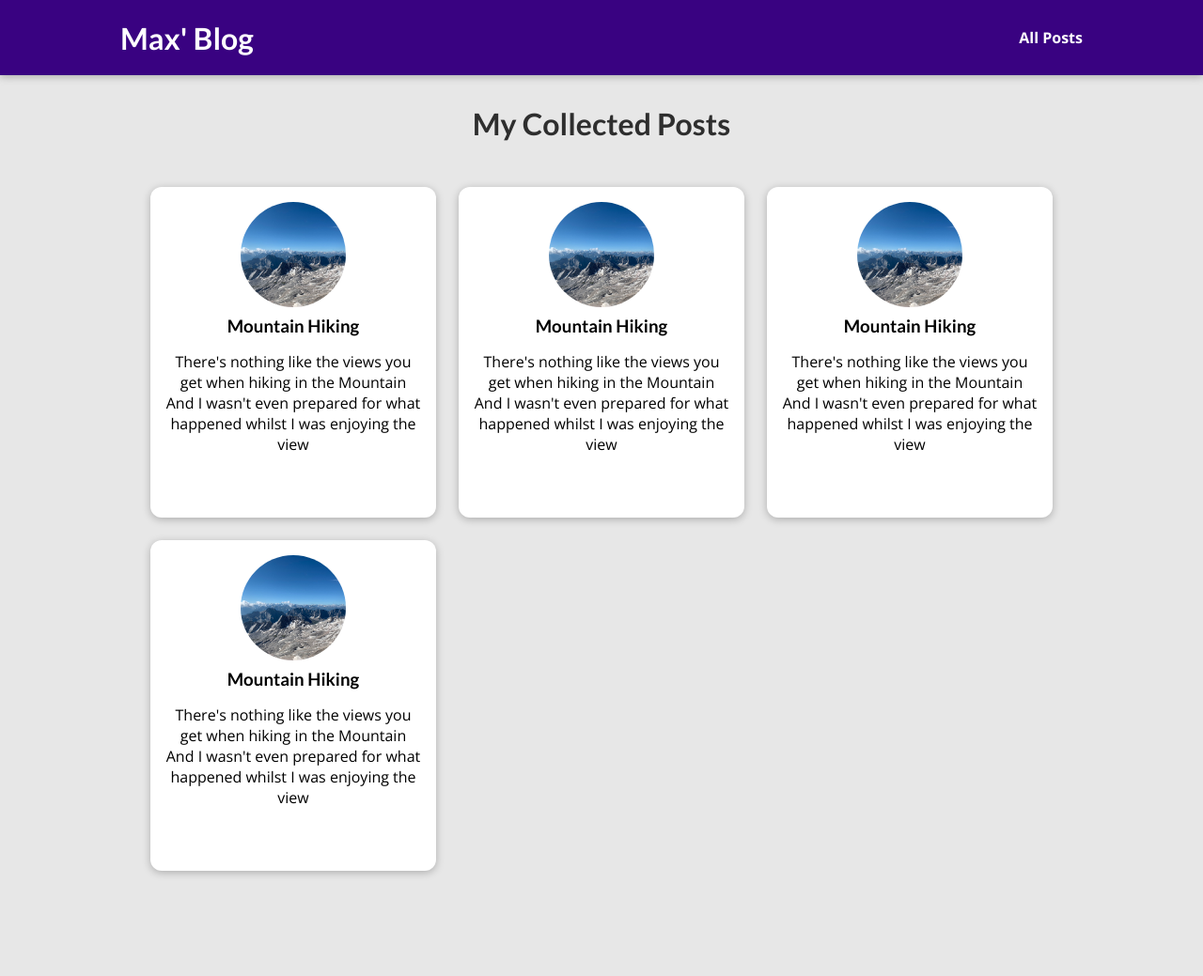
After one commit to Kingleopard168/Project-blog-simple, a Django app: page /blog/posts/ in a window 1280 px wide. The commit adds this page. Shown: the whole page at 94% size. Run offline with Django 4.2, Linux system fonts and the light colour scheme.

Commit message:
DAY03_Blog
How to link css and html file

```diff
--- /dev/null
+++ b/my_site/blog/static/blog/all-posts.css
@@ -0,0 +1,43 @@
+body {
+    background-color: #e7e7e7;
+  }
+
+  #main-navigation {
+    background-color: #390281;
+    box-shadow: 0 2px 8px rgba(0, 0, 0, 0.25);
+  }
+
+  #all-posts {
+    margin: 7rem auto;
+    width: 90%;
+    max-width: 60rem;
+  }
+
+  #all-posts h2 {
+    text-align: center;
+    font-size: 2rem;
+    color: #2e2e2e;
+    margin: 3rem 0;
+  }
+
+  ul {
+    list-style: none;
+    margin: 0;
+    padding: 0;
+    display: grid;
+    grid-template-columns: repeat(auto-fill, minmax(17rem, 1fr));
+    gap: 1.5rem;
+  }
+
+  .post img {
+    width: 7rem;
+    height: 7rem;
+  }
+
+  .post a {
+    height: 22rem;
+    transform-origin: center;
+    box-shadow: 0 2px 8px rgba(0, 0, 0, 0.25);
+    border-radius: 12px;
+    background-color: white;
+  }
--- a/my_site/blog/static/blog/index.css
+++ b/my_site/blog/static/blog/index.css
@@ -1,4 +1,4 @@
-#welcome {
+  #welcome {
     background: linear-gradient(to right top, #6305dd, #390281);
     padding: 6rem 12%;
   }
--- /dev/null
+++ b/my_site/blog/static/blog/post.css
@@ -0,0 +1,43 @@
+.post {
+    display: flex;
+    flex-direction: column;
+    align-items: center;
+    text-align: center;
+  }
+
+  .post a {
+    text-decoration: none;
+    color: black;
+    transition: all 0.2s ease;
+    padding: 1rem;
+  }
+
+  .post a:hover,
+  .post a:active {
+    transform: scale(1.1);
+    background-color: #390281;
+    color: white;
+  }
+
+  .post img {
+    width: 5rem;
+    height: 5rem;
+    object-fit: cover;
+    border-radius: 50%;
+  }
+
+  .post h3 {
+    margin: 0.25rem 0;
+  }
+
+  .post time {
+    color: #666666;
+    margin: 0.25rem;
+    font-style: italic;
+    font-size: 0.85rem;
+  }
+
+  .post:hover time,
+  .post:active time {
+    color: white;
+  }
--- /dev/null
+++ b/my_site/blog/templates/blog/all-posts.html
@@ -0,0 +1,23 @@
+{% extends 'base.html' %}
+{% load static %}
+
+{% block title %}
+    All my posts
+{% endblock  %}
+
+{% block css_files %}
+    <link rel="stylesheet" href="{% static 'blog/post.css' %}" />
+    <link rel="stylesheet" href="{% static 'blog/all-posts.css' %}" />
+{% endblock  %}
+
+{% block content %}
+    <section id="all-posts">
+        <h2>My Collected Posts</h2>
+        <ul>
+            {% include "blog/includes/post.html" %}
+            {% include "blog/includes/post.html" %}
+            {% include "blog/includes/post.html" %}
+            {% include "blog/includes/post.html" %}
+        </ul>
+    </section>
+{% endblock  %}
--- /dev/null
+++ b/my_site/blog/templates/blog/includes/post.html
@@ -0,0 +1,17 @@
+{% load static %}
+
+<li>
+    <article class="post">
+        <a href="{% url 'post-detail-page' slug='the-Mountains' %}">
+            <img src="{% static 'blog/images/mountains.png' %}" alt="Mountain Hiking" />
+            <div class="post__content">
+                <h3>Mountain Hiking</h3>
+                <p>
+                    There's nothing like the views you get when hiking
+                     in the Mountain And I wasn't even prepared for
+                    what happened whilst I was enjoying the view
+                </p>
+            </div>
+        </a>
+    </article>
+</li>
--- a/my_site/blog/urls.py
+++ b/my_site/blog/urls.py
@@ -4,6 +4,6 @@ from .import views
 
 urlpatterns = [
     path("",views.starting_page, name="starting-page"),
-    path("posts",views.posts, name="posts-page"),
+    path("posts/",views.posts, name="posts-page"),
     path("post/<slug:slug>",views.post_datail, name="post-detail-page") #/posts/my-first-post
 ]
--- a/my_site/blog/views.py
+++ b/my_site/blog/views.py
@@ -6,7 +6,7 @@ def starting_page(request):
     return render(request, "blog/index.html")
 
 def posts(request):
-    pass
+    return render(request, "blog/all-posts.html")
 
-def post_datail(request):
-    pass
+def post_datail(request, slug):
+    return render(request, "blog/post-detail.html")
--- a/my_site/my_site/urls.py
+++ b/my_site/my_site/urls.py
@@ -19,5 +19,5 @@ from django.urls import path,include
 
 urlpatterns = [
     path('admin/', admin.site.urls),
-    path("blog/", include("blog.urls")) #http://localhost:8000/blog/
+    path("blog/", include("blog.urls")), #http://localhost:8000/blog/
 ]
--- a/my_site/static/app.css
+++ b/my_site/static/app.css
@@ -46,3 +46,31 @@ h3 {
 #main-navigation h1 a:active {
   color: white;
 }
+
+#main-navigation {
+    width: 100%;
+    height: 5rem;
+    display: flex;
+    justify-content: space-between;
+    align-items: center;
+    padding: 0 10%;
+    position: absolute;
+    top: 0;
+    left: 0;
+  }
+
+  #main-navigation a {
+    text-decoration: none;
+    color: white;
+    font-weight: bold;
+  }
+
+  #main-navigation a:hover,
+  #main-navigation a:active {
+    color: #cf79f1;
+  }
+
+  #main-navigation h1 a:hover,
+  #main-navigation h1 a:active {
+    color: white;
+  }
--- a/my_site/templates/base.html
+++ b/my_site/templates/base.html
@@ -10,6 +10,13 @@
     {% block css_files %}{% endblock  %}
 </head>
 <body>
+    <header id="main-navigation">
+        <h1><a href="{% url 'starting-page' %}">Max' Blog</a></h1>
+        <nav>
+            <a href="{% url 'posts-page' %}">All Posts</a>
+        </nav>
+    </header>
+
     {% block content %}
     {% endblock  %}
 </body>
```
Also changed, not shown: my_site/blog/static/blog/post-detail.css (added, +62 -0 lines), my_site/blog/templates/blog/index.html (+4 -22 lines), my_site/blog/templates/blog/post-detail.html (added, +43 -0 lines), my_site/blog/static/blog/images/mountains.jpg (deleted), my_site/blog/static/blog/images/mountains.png (added), my_site/blog/static/blog/images/my.jpg (added).
